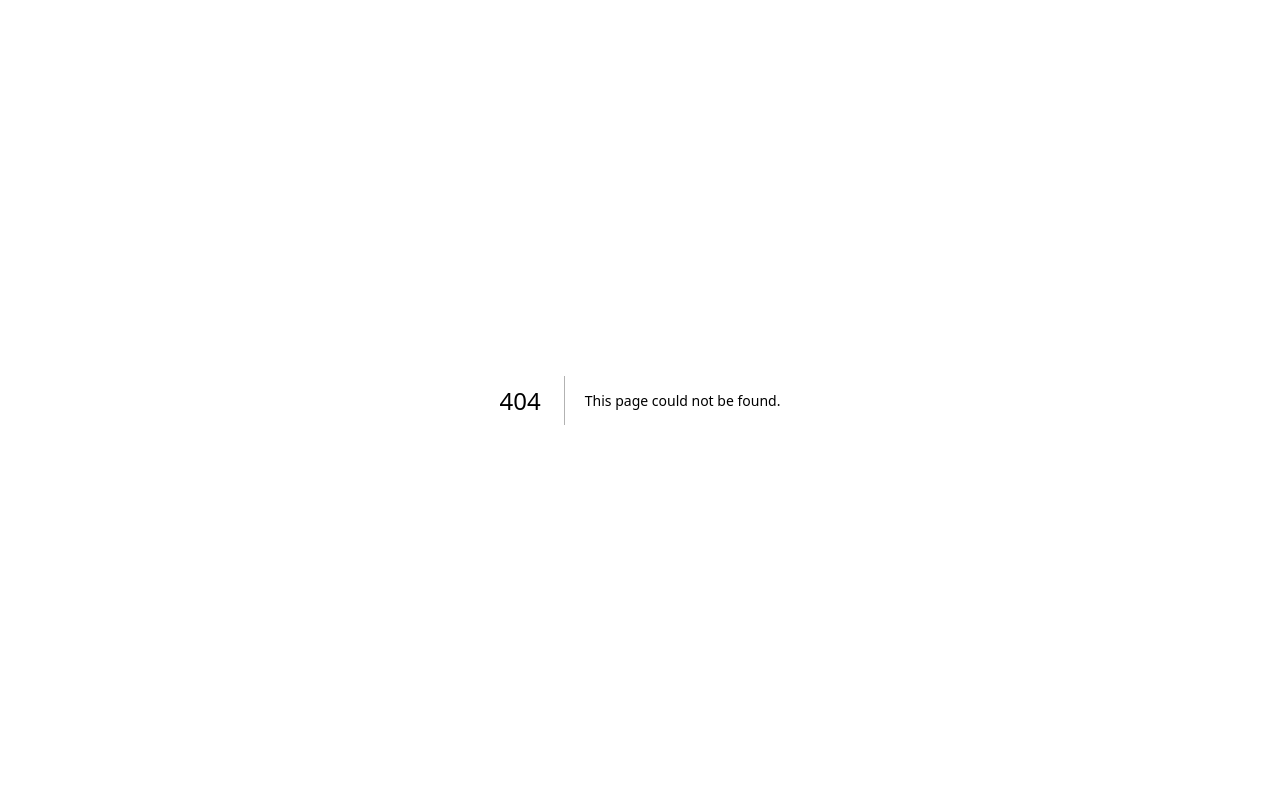
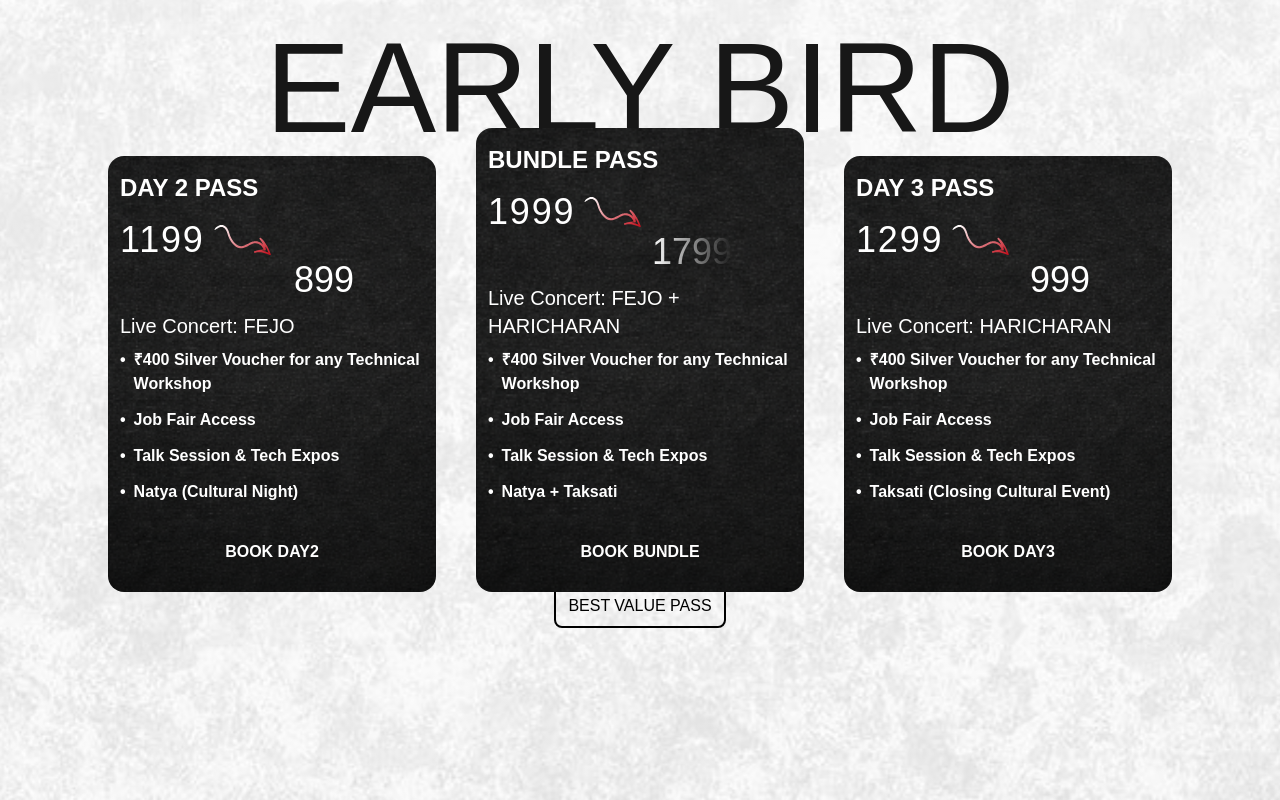
Before and after one commit to Gayathri-KS101/countdown, a Next.js app: page /early-bird in a window 1280 px wide. Before the commit this address had no page. Built offline with nearby package versions, Linux system fonts and the light colour scheme; a web font is replaced by a local one.

Commit message:
feat(earlybird): create page early-bird

```diff
--- /dev/null
+++ b/src/app/early-bird/page.tsx
@@ -0,0 +1,19 @@
+import PageBackground from "@/components/decorations/PageBackground";
+import PricingSection from "@/components/pages/early-bird/PricingSection";
+export default function Home() {
+  return (
+    <main className="relative h-full lg:min-h-screen overflow-y-auto py-6">
+
+      <div className="absolute inset-0 z-0 pointer-events-none">
+        <PageBackground />
+      </div>
+
+      <div className="relative z-20">
+        <h1 className="text-center text-6xl md:text-9xl text-(--color-text) font-akira lg:-mb-6">
+          EARLY BIRD
+        </h1>
+        <PricingSection />
+      </div>
+    </main>
+  );
+}
--- a/src/app/layout.tsx
+++ b/src/app/layout.tsx
@@ -1,16 +1,11 @@
 import type { Metadata } from "next";
-import { Geist, Geist_Mono } from "next/font/google";
 import "./globals.css";
 
-const geistSans = Geist({
-  variable: "--font-geist-sans",
-  subsets: ["latin"],
-});
 
-const geistMono = Geist_Mono({
-  variable: "--font-geist-mono",
-  subsets: ["latin"],
-});
+// const urbanist = Urbanist({
+//   variable: "--font-urbanist",
+//   weight: "800"
+// })
 
 export const metadata: Metadata = {
   title: "Invento Countdown",
@@ -25,7 +20,7 @@
   return (
     <html lang="en">
       <body
-        className={`${geistSans.variable} ${geistMono.variable} antialiased`}
+        className={`antialiased`}
       >
         {children}
       </body>
```
